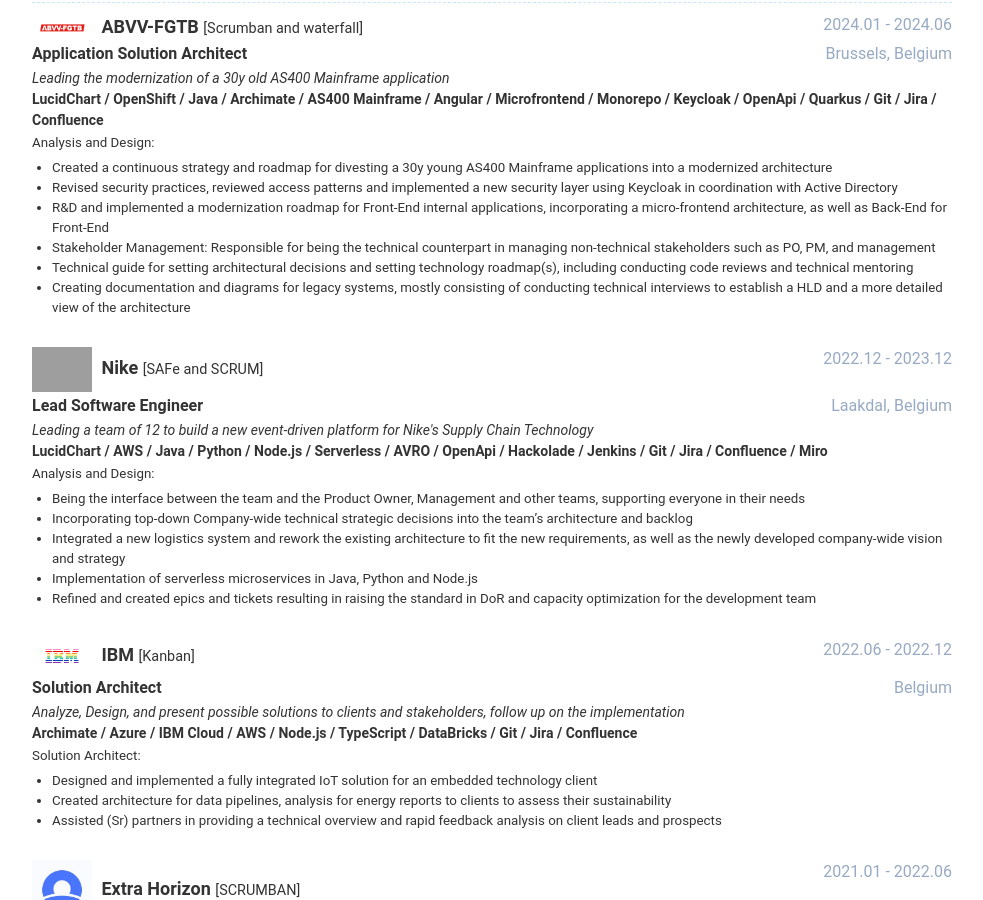
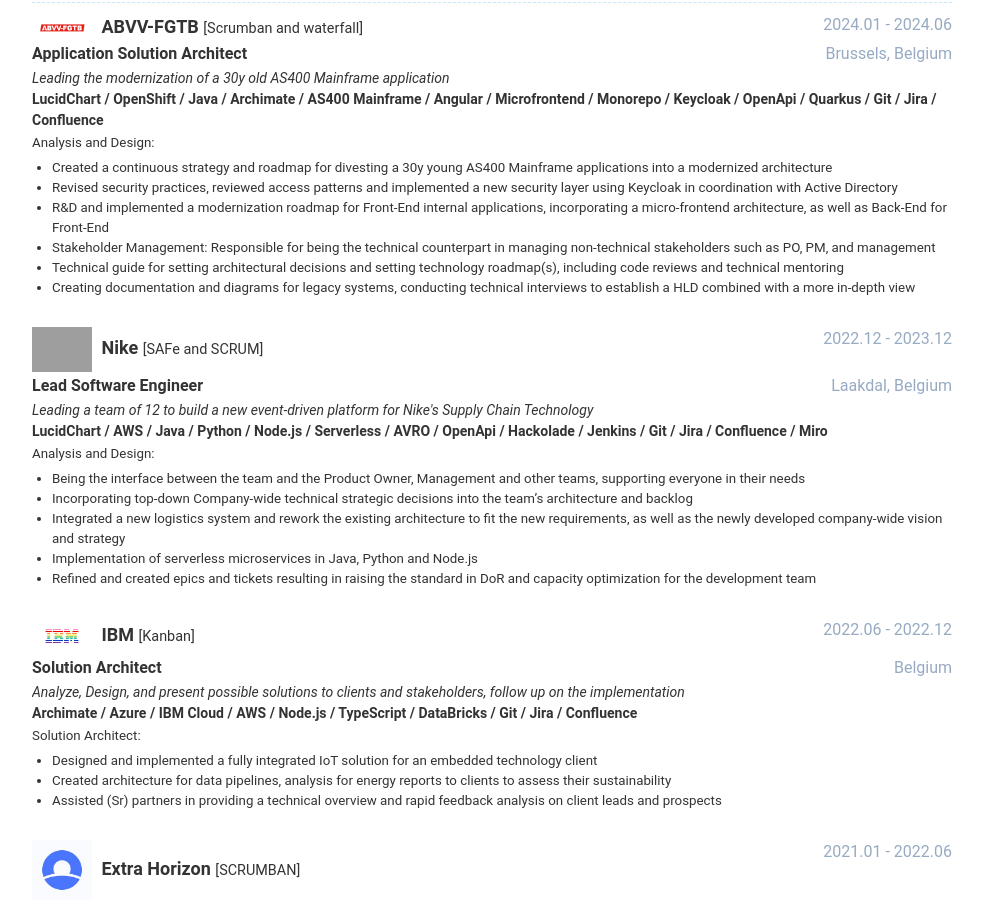
Before and after one commit to romdj/romdj.github.io, a Jekyll site: the page built from index.html, in a window 1280 px wide and 900 px high, scrolled down 483 px. Shown: the whole window, without its empty margins (148-1131 px from the left). Built offline with Jekyll 4.4.1, drawn with Linux system fonts in a browser that asks for light colours; nearby versions of some CDN libraries; grey boxes are pictures that could not be loaded.

Commit message:
rephrase some elements of fgtb

```diff
--- a/_data/data.yml
+++ b/_data/data.yml
@@ -136,8 +136,8 @@
           - Revised security practices, reviewed access patterns and implemented a new security layer using Keycloak in coordination with Active Directory
           - R&D and implemented a modernization roadmap for Front-End internal applications, incorporating a micro-frontend architecture, as well as Back-End for Front-End
           - Stakeholder Management: Responsible for being the technical counterpart in managing non-technical stakeholders such as PO, PM, and management
-          - Technical guide for setting architectural decisions and setting technology roadmap(s), including conducting code reviews and technical mentoring
-          - Creating documentation and diagrams for legacy systems, mostly consisting of conducting technical interviews to establish a HLD and a more detailed view of the architecture
+          - Technical guide for setting architectural decisions and setting technology roadmap(s), including code reviews and technical mentoring
+          - Creating documentation and diagrams for legacy systems, conducting technical interviews to establish a HLD combined with a more in-depth view
 
     - role: Lead Software Engineer
       technologies:
```
